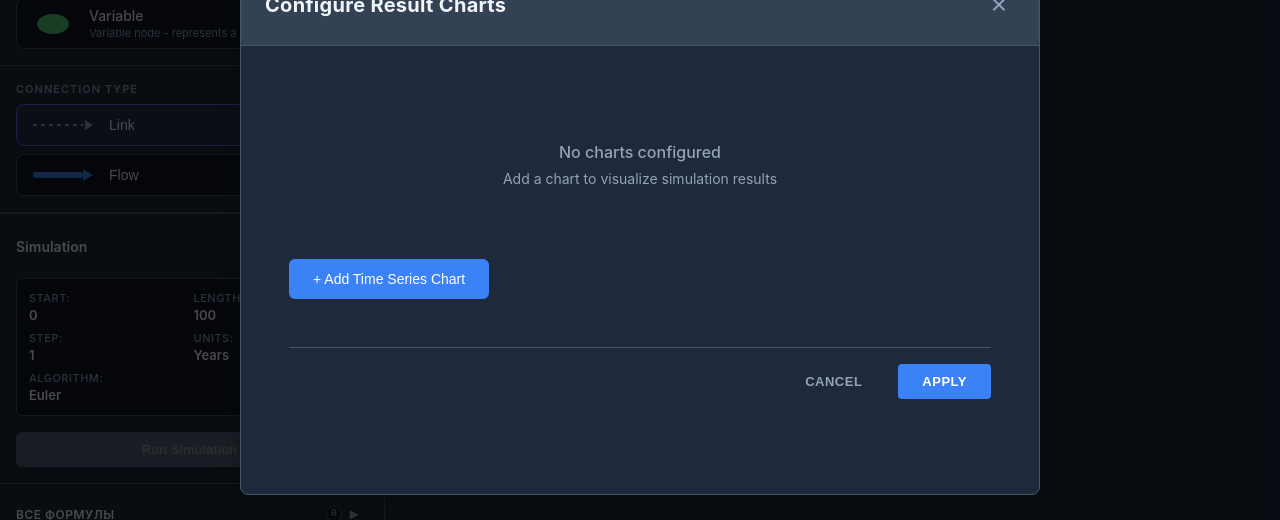
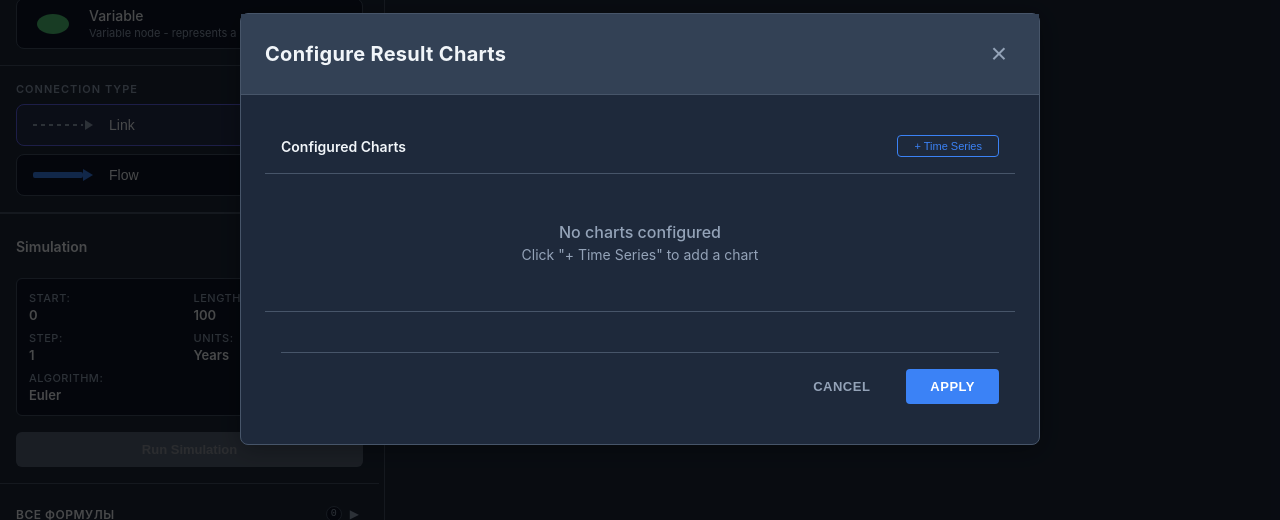
Before and after one commit to madprofessor42/insight_sorcerer, a React (Vite) app: page / in a window 1280 px wide. Both pictures are taken after a click on the button 347 px from the left and 417 px from the top of the page. Shown: the part 171-691 px from the top of the page. Built offline with nearby package versions, Linux system fonts and the light colour scheme; what gojs would draw is missing.

Commit message:
добавил конфигурацию чартов PART 2

```diff
--- a/src/components/Sidebar/SimulationPanel/ResultChartsConfigModal.module.css
+++ b/src/components/Sidebar/SimulationPanel/ResultChartsConfigModal.module.css
@@ -5,26 +5,73 @@
 .container {
   display: flex;
   flex-direction: column;
-  gap: 1.5rem;
-  padding: 1.5rem;
-  min-height: 400px;
+  height: 100%;
+  max-height: 70vh;
+}
+
+/* Header with Add Button */
+.header {
+  display: flex;
+  justify-content: space-between;
+  align-items: center;
+  padding: var(--spacing-md);
+  border-bottom: 1px solid var(--color-border);
+  background-color: var(--color-surface);
+}
+
+.headerTitle {
+  font-size: var(--font-size-sm);
+  font-weight: var(--font-weight-semibold);
+  color: var(--color-text-primary);
+}
+
+.addButton {
+  padding: var(--spacing-xs) var(--spacing-md);
+  background-color: transparent;
+  color: var(--color-primary);
+  border: 1px solid var(--color-primary);
+  border-radius: var(--border-radius-sm);
+  font-size: var(--font-size-xs);
+  font-weight: var(--font-weight-medium);
+  cursor: pointer;
+  transition: var(--transition-fast);
+  display: flex;
+  align-items: center;
+  gap: var(--spacing-xs);
+}
+
+.addButton:hover {
+  background-color: var(--color-primary);
+  color: white;
+}
+
+/* Content Area - Scrollable */
+.content {
+  flex: 1;
+  overflow-y: auto;
+  padding: var(--spacing-md);
 }
 
 /* Chart List */
 .chartsList {
   display: flex;
   flex-direction: column;
-  gap: 1rem;
+  gap: var(--spacing-sm);
 }
 
 .chartItem {
   background-color: var(--color-surface);
   border: 1px solid var(--color-border);
-  border-radius: 6px;
-  padding: 1rem;
+  border-radius: var(--border-radius-md);
+  padding: var(--spacing-md);
   display: flex;
   flex-direction: column;
-  gap: 0.75rem;
+  gap: var(--spacing-sm);
+  transition: var(--transition-fast);
+}
+
+.chartItem:hover {
+  background-color: var(--color-surface-hover);
 }
 
 .chartHeader {
@@ -34,30 +81,31 @@
 }
 
 .chartTitle {
-  font-size: 14px;
-  font-weight: 500;
+  font-size: var(--font-size-sm);
+  font-weight: var(--font-weight-medium);
   color: var(--color-text-primary);
 }
 
 .chartType {
-  font-size: 12px;
+  font-size: var(--font-size-xs);
   color: var(--color-text-secondary);
   text-transform: capitalize;
 }
 
 .chartActions {
   display: flex;
-  gap: 0.5rem;
+  gap: var(--spacing-xs);
 }
 
 .editButton,
 .deleteButton {
-  padding: 0.25rem 0.5rem;
-  font-size: 12px;
+  padding: var(--spacing-xs) var(--spacing-sm);
+  font-size: var(--font-size-xs);
   border: none;
-  border-radius: 4px;
+  border-radius: var(--border-radius-sm);
   cursor: pointer;
-  transition: all 0.2s;
+  transition: var(--transition-fast);
+  font-weight: var(--font-weight-medium);
 }
 
 .editButton {
@@ -70,16 +118,16 @@
 }
 
 .deleteButton {
-  background-color: var(--color-error);
+  background-color: var(--color-danger);
   color: white;
 }
 
 .deleteButton:hover {
-  background-color: var(--color-error-hover);
+  background-color: var(--color-danger-hover);
 }
 
 .chartInfo {
-  font-size: 12px;
+  font-size: var(--font-size-xs);
   color: var(--color-text-secondary);
 }
 
@@ -89,74 +137,67 @@
   flex-direction: column;
   align-items: center;
   justify-content: center;
-  padding: 3rem 1rem;
+  padding: var(--spacing-xl) var(--spacing-md);
   text-align: center;
   color: var(--color-text-secondary);
 }
 
 .emptyStateTitle {
-  font-size: 16px;
-  font-weight: 500;
-  margin-bottom: 0.5rem;
+  font-size: var(--font-size-md);
+  font-weight: var(--font-weight-medium);
+  margin-bottom: var(--spacing-xs);
 }
 
 .emptyStateText {
-  font-size: 14px;
-}
-
-/* Add Chart Button */
-.addButton {
-  padding: 0.75rem 1.5rem;
-  background-color: var(--color-primary);
-  color: white;
-  border: none;
-  border-radius: 6px;
-  font-size: 14px;
-  font-weight: 500;
-  cursor: pointer;
-  transition: all 0.2s;
-  align-self: flex-start;
-}
-
-.addButton:hover {
-  background-color: var(--color-primary-hover);
+  font-size: var(--font-size-sm);
 }
 
 /* Chart Editor Form */
 .editorSection {
+  display: flex;
+  flex-direction: column;
+  height: 100%;
+}
+
+.editorHeader {
+  padding: var(--spacing-md);
+  border-bottom: 1px solid var(--color-border);
   background-color: var(--color-surface);
-  border: 1px solid var(--color-border);
-  border-radius: 6px;
-  padding: 1.5rem;
 }
 
 .editorTitle {
-  font-size: 16px;
-  font-weight: 500;
+  font-size: var(--font-size-sm);
+  font-weight: var(--font-weight-semibold);
   color: var(--color-text-primary);
-  margin-bottom: 1rem;
+}
+
+.editorContent {
+  flex: 1;
+  overflow-y: auto;
+  padding: var(--spacing-md);
 }
 
 .formField {
-  margin-bottom: 1rem;
+  margin-bottom: var(--spacing-md);
 }
 
 .label {
   display: block;
-  font-size: 13px;
-  font-weight: 500;
+  font-size: var(--font-size-xs);
+  font-weight: var(--font-weight-medium);
   color: var(--color-text-primary);
-  margin-bottom: 0.5rem;
+  margin-bottom: var(--spacing-xs);
 }
 
 .input {
   width: 100%;
-  padding: 0.5rem;
+  padding: var(--spacing-sm);
   background-color: var(--color-background);
   border: 1px solid var(--color-border);
-  border-radius: 4px;
+  border-radius: var(--border-radius-sm);
   color: var(--color-text-primary);
-  font-size: 14px;
+  font-size: var(--font-size-sm);
+  transition: var(--transition-fast);
 }
 
 .input:focus {
@@ -166,59 +207,60 @@
 
 /* Bubble Selector */
 .selectorSection {
-  margin-bottom: 1rem;
+  margin-bottom: var(--spacing-md);
 }
 
 .selectorHeader {
   display: flex;
   justify-content: space-between;
   align-items: center;
-  margin-bottom: 0.5rem;
+  margin-bottom: var(--spacing-xs);
 }
 
 .selectorLabel {
-  font-size: 13px;
-  font-weight: 500;
+  font-size: var(--font-size-xs);
+  font-weight: var(--font-weight-medium);
   color: var(--color-text-primary);
 }
 
 .selectAllButton {
-  padding: 0.25rem 0.5rem;
-  font-size: 11px;
-  background-color: var(--color-surface);
+  padding: var(--spacing-xs) var(--spacing-sm);
+  font-size: var(--font-size-xs);
+  background-color: transparent;
   border: 1px solid var(--color-border);
-  border-radius: 4px;
+  border-radius: var(--border-radius-sm);
   color: var(--color-text-secondary);
   cursor: pointer;
-  transition: all 0.2s;
+  transition: var(--transition-fast);
 }
 
 .selectAllButton:hover {
-  background-color: var(--color-background);
+  background-color: var(--color-surface-hover);
   color: var(--color-text-primary);
+  border-color: var(--color-text-secondary);
 }
 
 .availableBubbles {
   display: flex;
   flex-wrap: wrap;
-  gap: 0.5rem;
-  padding: 0.75rem;
+  gap: var(--spacing-xs);
+  padding: var(--spacing-sm);
   background-color: var(--color-background);
   border: 1px solid var(--color-border);
-  border-radius: 4px;
-  max-height: 200px;
+  border-radius: var(--border-radius-sm);
+  max-height: 150px;
   overflow-y: auto;
 }
 
 .bubble {
-  padding: 0.375rem 0.75rem;
+  padding: var(--spacing-xs) var(--spacing-sm);
   background-color: var(--color-surface);
   border: 1px solid var(--color-border);
   border-radius: 16px;
-  font-size: 12px;
+  font-size: var(--font-size-xs);
   color: var(--color-text-primary);
   cursor: pointer;
-  transition: all 0.2s;
+  transition: var(--transition-fast);
   user-select: none;
 }
 
@@ -237,33 +279,35 @@
 .selectedBubbles {
   display: flex;
   flex-wrap: wrap;
-  gap: 0.5rem;
-  padding: 0.75rem;
+  gap: var(--spacing-xs);
+  padding: var(--spacing-sm);
   background-color: var(--color-background);
   border: 1px solid var(--color-border);
-  border-radius: 4px;
-  min-height: 60px;
+  border-radius: var(--border-radius-sm);
+  min-height: 50px;
+  max-height: 100px;
+  overflow-y: auto;
 }
 
 .selectedBubble {
-  padding: 0.375rem 0.75rem;
+  padding: var(--spacing-xs) var(--spacing-sm);
   background-color: var(--color-primary);
   border: 1px solid var(--color-primary);
   border-radius: 16px;
-  font-size: 12px;
+  font-size: var(--font-size-xs);
   color: white;
   display: flex;
   align-items: center;
-  gap: 0.5rem;
+  gap: var(--spacing-xs);
   user-select: none;
 }
 
 .removeIcon {
   cursor: pointer;
-  font-weight: bold;
-  font-size: 14px;
+  font-weight: var(--font-weight-bold);
+  font-size: var(--font-size-sm);
   opacity: 0.8;
-  transition: opacity 0.2s;
+  transition: var(--transition-fast);
 }
 
 .removeIcon:hover {
@@ -272,38 +316,40 @@
 
 .emptySelection {
   color: var(--color-text-placeholder);
-  font-size: 12px;
-  padding: 0.5rem;
+  font-size: var(--font-size-xs);
+  padding: var(--spacing-xs);
 }
 
 /* Editor Actions */
 .editorActions {
   display: flex;
-  gap: 0.5rem;
-  margin-top: 1rem;
-  padding-top: 1rem;
+  gap: var(--spacing-sm);
+  padding: var(--spacing-md);
   border-top: 1px solid var(--color-border);
+  background-color: var(--color-surface);
 }
 
 .cancelButton,
 .saveButton {
-  padding: 0.5rem 1rem;
+  padding: var(--spacing-sm) var(--spacing-md);
   border: none;
-  border-radius: 4px;
-  font-size: 13px;
-  font-weight: 500;
+  border-radius: var(--border-radius-sm);
+  font-size: var(--font-size-xs);
+  font-weight: var(--font-weight-medium);
   cursor: pointer;
-  transition: all 0.2s;
+  transition: var(--transition-fast);
 }
 
 .cancelButton {
-  background-color: var(--color-surface);
-  color: var(--color-text-primary);
+  background-color: transparent;
+  color: var(--color-text-secondary);
   border: 1px solid var(--color-border);
 }
 
 .cancelButton:hover {
-  background-color: var(--color-background);
+  background-color: var(--color-surface-hover);
+  color: var(--color-text-primary);
+  border-color: var(--color-text-secondary);
 }
 
 .saveButton {
@@ -319,3 +365,10 @@
   opacity: 0.5;
   cursor: not-allowed;
 }
+
+/* Footer Actions (for main modal) */
+.footer {
+  padding: var(--spacing-md);
+  border-top: 1px solid var(--color-border);
+  background-color: var(--color-surface);
+}
--- a/src/components/Sidebar/SimulationPanel/ResultChartsConfigModal.tsx
+++ b/src/components/Sidebar/SimulationPanel/ResultChartsConfigModal.tsx
@@ -8,7 +8,8 @@
 import { useState, useCallback, useMemo } from 'react';
 import { Modal, ModalActions } from '../../ui';
 import { useAppSelector } from '../../../store/hooks';
-import { resolveNodeInfo, getLinkDisplayName } from '../../../utils/diagram-data';
+import { resolveNodeInfo, getLinkDisplayName, isLinkLabelNodeData } from '../../../utils/diagram-data';
+import { VISUALIZABLE_TYPES } from '../../../utils/simulation';
 import type { ResultChartConfig } from '../../../utils/simulation';
 import { nanoid } from 'nanoid';
 import styles from './ResultChartsConfigModal.module.css';
@@ -49,11 +50,24 @@ export function ResultChartsConfigModal({
   const [editingChart, setEditingChart] = useState<EditingChart | null>(null);
 
   // Get all available nodes and edges as selectable items
+  // Only include types that produce simulation series data for visualization
   const availableItems = useMemo<SelectableItem[]>(() => {
     const items: SelectableItem[] = [];
 
-    // Add nodes
+    // Add nodes (only those that have simulation series data)
+    // Stock and Variable nodes create simulation primitives with time series
     for (const node of nodeDataArray) {
+      // Skip LinkLabel nodes - they are invisible connection points on edges
+      if (isLinkLabelNodeData(node)) {
+        continue;
+      }
+
+      // Only include nodes that produce simulation series data
+      // Excludes: Cloud (auto-created endpoints), LinkLabel (connection points)
+      if (!VISUALIZABLE_TYPES.nodes.includes(node.category as any)) {
+        continue;
+      }
+
       const nodeInfo = resolveNodeInfo(node.key, nodeDataArray);
       items.push({
         key: String(node.key),
@@ -62,8 +76,15 @@ export function ResultChartsConfigModal({
       });
     }
 
-    // Add edges (links)
+    // Add edges (only those that have simulation series data)
+    // Currently only 'flow' links produce time series data
     for (const link of linkDataArray) {
+      // Only include links that produce simulation series data
+      // Excludes: 'link' type (dependency connections without flow rate)
+      if (!VISUALIZABLE_TYPES.links.includes(link.category as any)) {
+        continue;
+      }
+
       items.push({
         key: String(link.key),
         displayName: getLinkDisplayName(link),
@@ -189,10 +210,15 @@ export function ResultChartsConfigModal({
         {/* Editor Section - shown when editing */}
         {editingChart && (
           <section className={styles.editorSection}>
+            {/* Editor Header */}
+            <div className={styles.editorHeader}>
               <h3 className={styles.editorTitle}>
                 {localCharts.find(c => c.id === editingChart.id) ? 'Edit Chart' : 'Add New Chart'}
               </h3>
+            </div>
 
+            {/* Editor Content - Scrollable */}
+            <div className={styles.editorContent}>
               {/* Title Input */}
               <div className={styles.formField}>
                 <label className={styles.label} htmlFor="chart-title">
@@ -212,7 +238,7 @@ export function ResultChartsConfigModal({
               <div className={styles.selectorSection}>
                 <div className={styles.selectorHeader}>
                   <span className={styles.selectorLabel}>
-                  Selected Items ({editingChart.selectedKeys.size})
+                    Selected ({editingChart.selectedKeys.size})
                   </span>
                   {editingChart.selectedKeys.size > 0 && (
                     <button
@@ -220,14 +246,14 @@ export function ResultChartsConfigModal({
                       className={styles.selectAllButton}
                       onClick={handleClearAll}
                     >
-                    Clear All
+                      Clear
                     </button>
                   )}
                 </div>
                 <div className={styles.selectedBubbles}>
                   {editingChart.selectedKeys.size === 0 ? (
                     <span className={styles.emptySelection}>
-                    No items selected. Click on bubbles below to add.
+                      Click on items below to add
                     </span>
                   ) : (
                     Array.from(editingChart.selectedKeys).map(key => {
@@ -252,7 +278,7 @@ export function ResultChartsConfigModal({
               <div className={styles.selectorSection}>
                 <div className={styles.selectorHeader}>
                   <span className={styles.selectorLabel}>
-                  Available Nodes & Edges
+                    Available Items
                   </span>
                   <button
                     type="button"
@@ -265,7 +291,7 @@ export function ResultChartsConfigModal({
                 <div className={styles.availableBubbles}>
                   {availableItems.length === 0 ? (
                     <span className={styles.emptySelection}>
-                    No nodes or edges available in diagram
+                      No items available
                     </span>
                   ) : (
                     availableItems.map(item => (
@@ -280,6 +306,7 @@ export function ResultChartsConfigModal({
                       </div>
                     ))
                   )}
+                </div>
               </div>
             </div>
 
@@ -298,7 +325,7 @@ export function ResultChartsConfigModal({
                 onClick={handleSaveEdit}
                 disabled={!editingChart.title.trim() || editingChart.selectedKeys.size === 0}
               >
-                {localCharts.find(c => c.id === editingChart.id) ? 'Update' : 'Add'} Chart
+                {localCharts.find(c => c.id === editingChart.id) ? 'Update' : 'Add'}
               </button>
             </div>
           </section>
@@ -307,11 +334,25 @@ export function ResultChartsConfigModal({
         {/* Charts List - shown when not editing */}
         {!editingChart && (
           <>
+            {/* Header with Add Button */}
+            <div className={styles.header}>
+              <h3 className={styles.headerTitle}>Configured Charts</h3>
+              <button
+                type="button"
+                className={styles.addButton}
+                onClick={handleAddChart}
+              >
+                + Time Series
+              </button>
+            </div>
+
+            {/* Content */}
+            <div className={styles.content}>
               {localCharts.length === 0 ? (
                 <div className={styles.emptyState}>
                   <h3 className={styles.emptyStateTitle}>No charts configured</h3>
                   <p className={styles.emptyStateText}>
-                  Add a chart to visualize simulation results
+                    Click "+ Time Series" to add a chart
                   </p>
                 </div>
               ) : (
@@ -321,7 +362,9 @@ export function ResultChartsConfigModal({
                       <div className={styles.chartHeader}>
                         <div>
                           <div className={styles.chartTitle}>{chart.title}</div>
-                        <div className={styles.chartType}>Time Series</div>
+                          <div className={styles.chartType}>
+                            {chart.selectedKeys.length} item{chart.selectedKeys.length !== 1 ? 's' : ''}
+                          </div>
                         </div>
                         <div className={styles.chartActions}>
                           <button
@@ -340,26 +383,17 @@ export function ResultChartsConfigModal({
                           </button>
                         </div>
                       </div>
-                    <div className={styles.chartInfo}>
-                      {chart.selectedKeys.length} item{chart.selectedKeys.length !== 1 ? 's' : ''} selected
-                    </div>
                     </div>
                   ))}
                 </div>
               )}
-
-            <button
-              type="button"
-              className={styles.addButton}
-              onClick={handleAddChart}
-            >
-              + Add Time Series Chart
-            </button>
+            </div>
           </>
         )}
 
         {/* Modal Actions - shown when not editing */}
         {!editingChart && (
+          <div className={styles.footer}>
             <ModalActions
               cancelLabel="CANCEL"
               confirmLabel="APPLY"
@@ -367,6 +401,7 @@ export function ResultChartsConfigModal({
               onConfirm={handleApply}
               confirmVariant="primary"
             />
+          </div>
         )}
       </div>
     </Modal>
--- a/src/utils/simulation/index.ts
+++ b/src/utils/simulation/index.ts
@@ -12,6 +12,9 @@ export {
   CHART_DIMENSIONS
 } from './constants';
 export { getChartOptions } from './chartConfig';
+export {
+  VISUALIZABLE_TYPES
+} from './types';
 export type {
   SimulationConfig,
   SimulationRunResult,
--- a/src/utils/simulation/types.ts
+++ b/src/utils/simulation/types.ts
@@ -3,6 +3,26 @@
  *
  * Adapted from system_dynamics to work with GoJS data structures.
  */
+
+/**
+ * Node and link types that produce simulation series data for visualization.
+ *
+ * These types correspond to simulation primitives that generate time series data:
+ * - Stock: accumulation nodes (have initialValue)
+ * - Variable: calculated values (have value formula)
+ * - flow: rate connections between stocks (have flowRate)
+ *
+ * Types NOT included:
+ * - Cloud: automatic endpoints, no data
+ * - link: dependency connections, no time series
+ * - LinkLabel: invisible connection points on edges
+ */
+export const VISUALIZABLE_TYPES = {
+  /** Node types that have simulation series data */
+  nodes: ['Stock', 'Variable'] as const,
+  /** Link types that have simulation series data */
+  links: ['flow'] as const,
+} as const;
 
 /**
  * Configuration for simulation run
```
Lines whose indentation alone changed are shown as unchanged.
